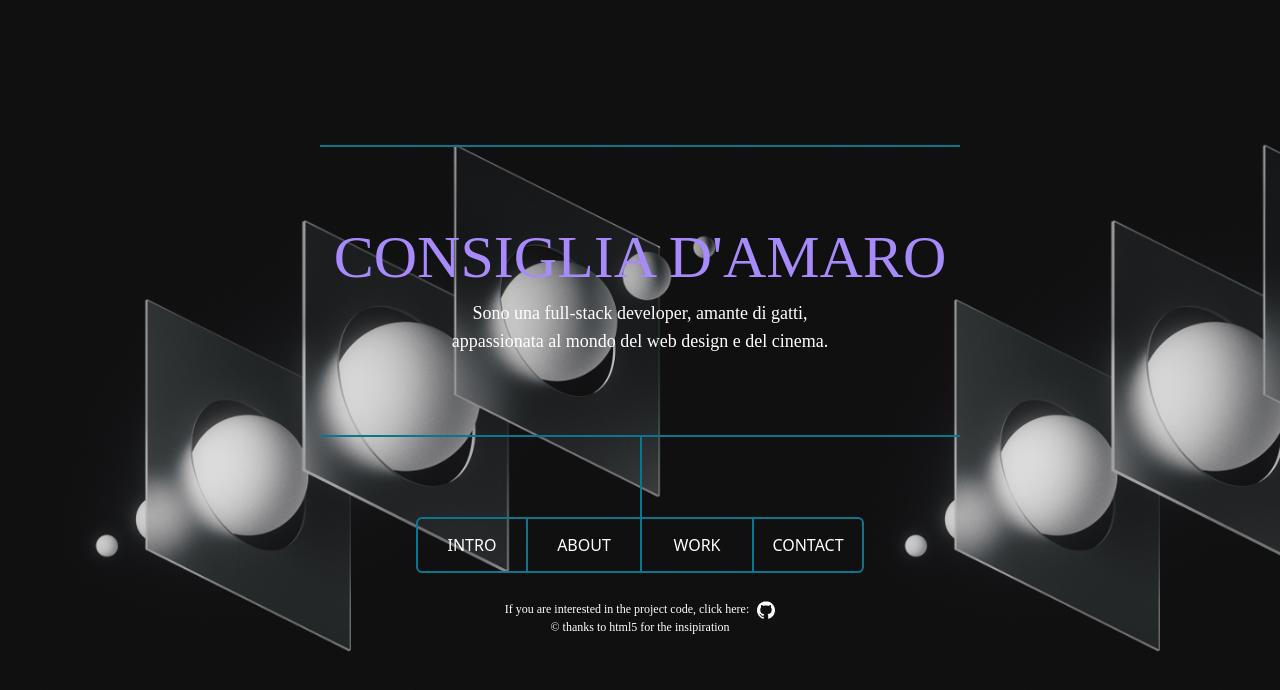
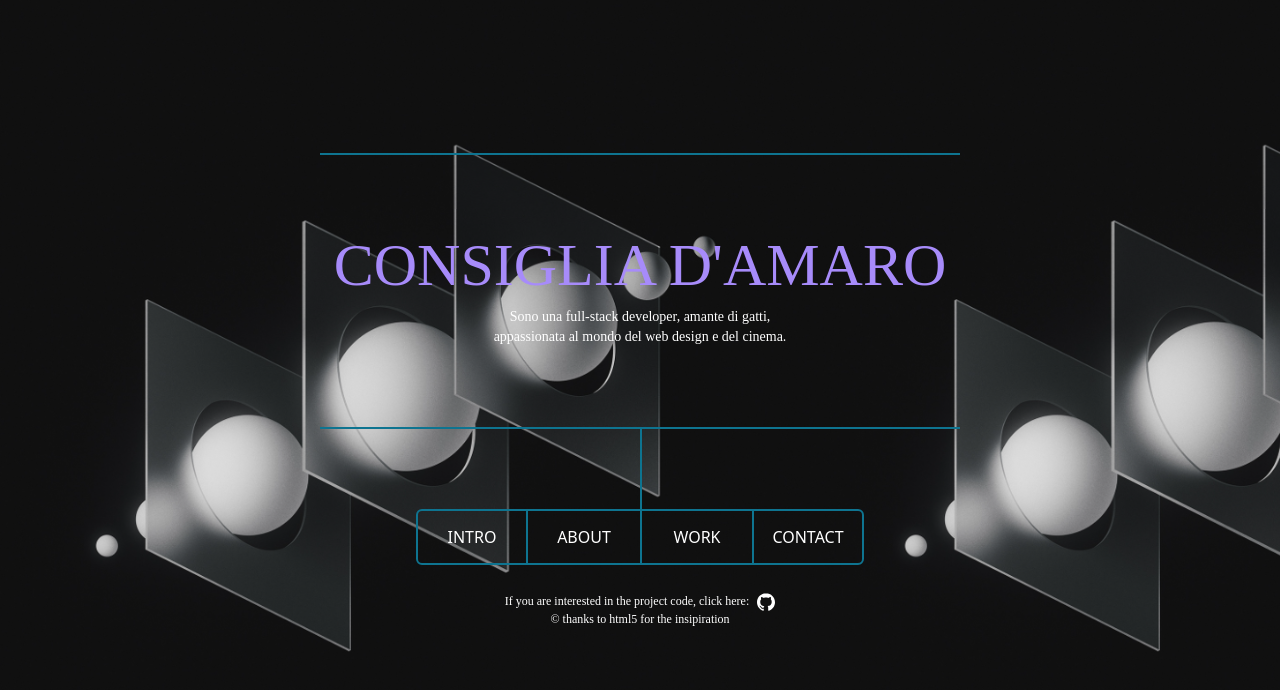
Before and after one commit to clariglia/personal-project, a React (Create React App) app: page / in a window 1280 px wide. Shown: the top 690 px of the page. Built offline with nearby package versions, Linux system fonts and the light colour scheme; the HTML template or start-up script is replaced by a standard one.

Commit message:
fix: fixed size subtitle hero

```diff
--- a/src/Components/Hero/Hero.jsx
+++ b/src/Components/Hero/Hero.jsx
@@ -25,7 +25,7 @@ export default function Hero(){
         <div className="flex flex-col justify-center items-center h-screen w-screen overflow-hidden">
             <main className="hero_container w-[90%] sm:w-6/12 border-y-[#0e7490] border-2 border-x-0">
                 <h1 className="sm:text-6xl text-4xl text-center mt-20 font-['Archivo'] text-[#a78bfa]" data-aos="fade-up" data-aos-duration="2000">CONSIGLIA D'AMARO</h1>
-                <h4 className="mt-3 mb-20 text-white text-center font-['Encode_Sans_SC'] text-md sm:text-lg" data-aos="fade-up" data-aos-duration="2000">Sono una full-stack developer, amante di gatti, <br></br> appassionata al mondo del web design e del cinema.</h4>
+                <h4 className="mt-3 mb-20 text-white text-center font-['Encode_Sans_SC'] text-sm sm:text-md" data-aos="fade-up" data-aos-duration="2000">Sono una full-stack developer, amante di gatti, <br></br> appassionata al mondo del web design e del cinema.</h4>
             </main>
             <div className="h-20 bg-[#0e7490] w-[2px] ml-px"></div>
             <section className="w-[90%] sm:w-6/12 h-14 flex justify-center">
```
